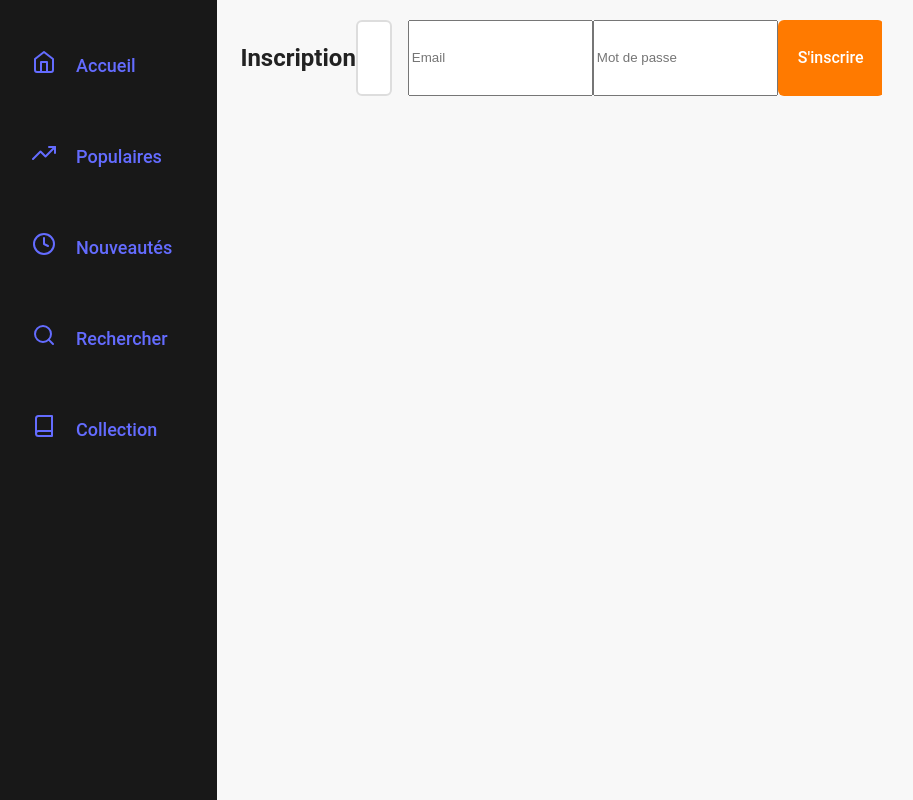
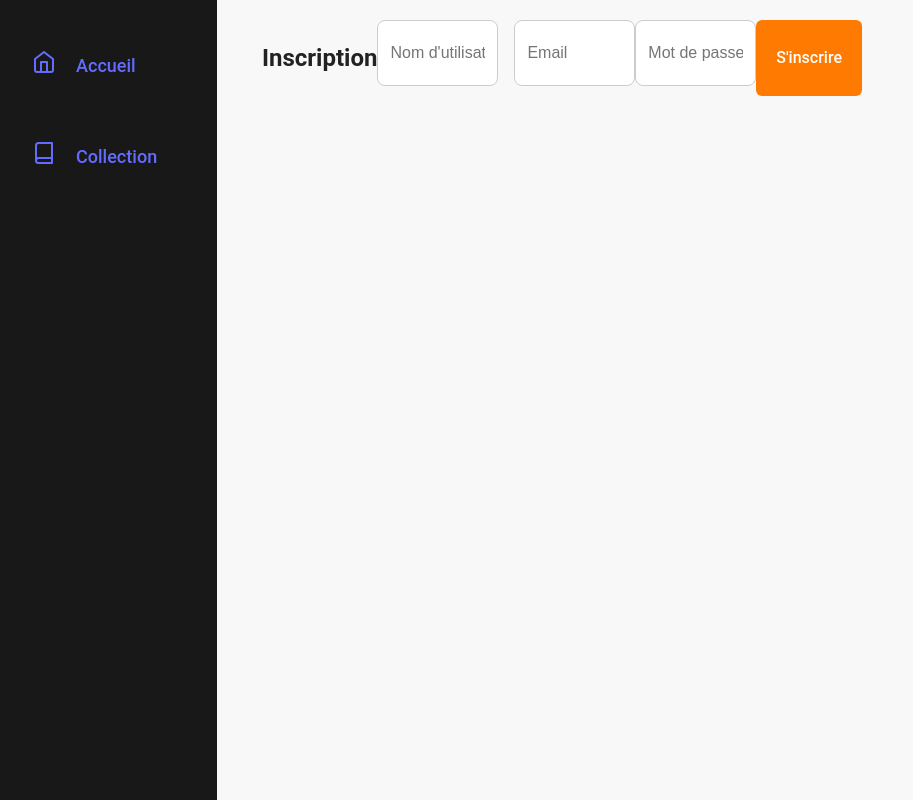
Before and after one commit to OUSMANE-SACKO/projet-API, a React (Vite) app in the folder manga-Front/: page /register in a window 1280 px wide. Shown: the whole page, without its empty margins (8-921 px from the left). Built offline with nearby package versions, Linux system fonts and the light colour scheme.

Commit message:
register

```diff
--- a/manga-Front/src/Views/Register.jsx
+++ b/manga-Front/src/Views/Register.jsx
@@ -48,7 +48,7 @@ export default function Register() {
   placeholder="Nom d'utilisateur"
   value={username}
   onChange={(e) => setUsername(e.target.value)}
-          className="w-full p-2 border rounded mb-2"
+  style={{ width: "100%", padding: "12px", height: "40px", fontSize: "16px", borderRadius: "8px", border: "1px solid #ccc" }}
   required
 />
 <input
@@ -56,7 +56,7 @@ export default function Register() {
   placeholder="Email"
   value={email}
   onChange={(e) => setEmail(e.target.value)}
-          className="w-full p-2 border rounded mb-2"
+  style={{ width: "100%", padding: "12px", height: "40px", fontSize: "16px", borderRadius: "8px", border: "1px solid #ccc" }}
   required
 />
 <input
@@ -64,9 +64,11 @@ export default function Register() {
   placeholder="Mot de passe"
   value={password}
   onChange={(e) => setPassword(e.target.value)}
-          className="w-full p-2 border rounded mb-2"
+  style={{ width: "100%", padding: "12px", height: "40px", fontSize: "16px", borderRadius: "8px", border: "1px solid #ccc" }}
   required
 />
+
+
         <button
           type="submit"
           className="w-full bg-green-500 text-white p-2 rounded mt-2"
--- a/manga-Front/src/components/Sidebar.jsx
+++ b/manga-Front/src/components/Sidebar.jsx
@@ -8,9 +8,6 @@ const Sidebar = () => {
       {/* Navigation Links */}
       <nav className="flex flex-col space-y-3">
         <SidebarLink to="/" icon={<FiHome size={24} />} label="Accueil" />
-        <SidebarLink to="/popular" icon={<FiTrendingUp size={24} />} label="Populaires" />
-        <SidebarLink to="/recent" icon={<FiClock size={24} />} label="Nouveautés" />
-        <SidebarLink to="/search" icon={<FiSearch size={24} />} label="Rechercher" />
         <SidebarLink to="/collection" icon={<FiBook size={24} />} label="Collection" /> {/* Collection ajouté */}
       </nav>
     </div>
--- /dev/null
+++ b/package.json
@@ -0,0 +1,5 @@
+{
+  "dependencies": {
+    "cors": "^2.8.5"
+  }
+}
```
Also changed, not shown: 2 other files (tests, documents, lock files or other folders). Lines whose indentation alone changed are shown as unchanged.
